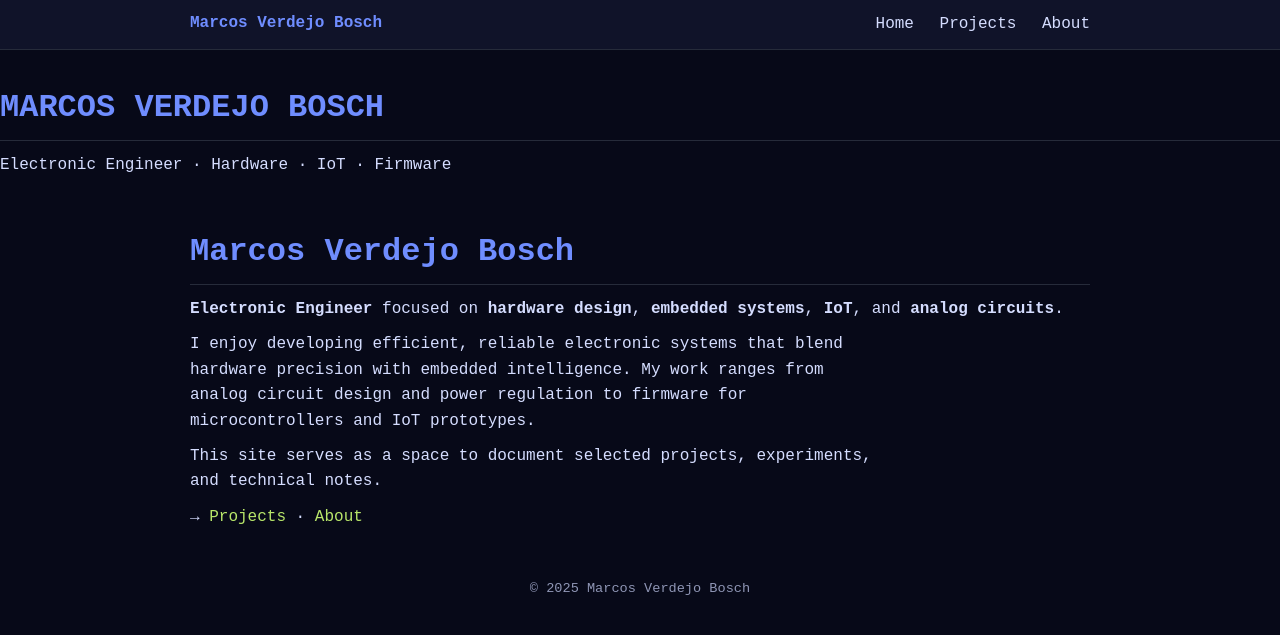
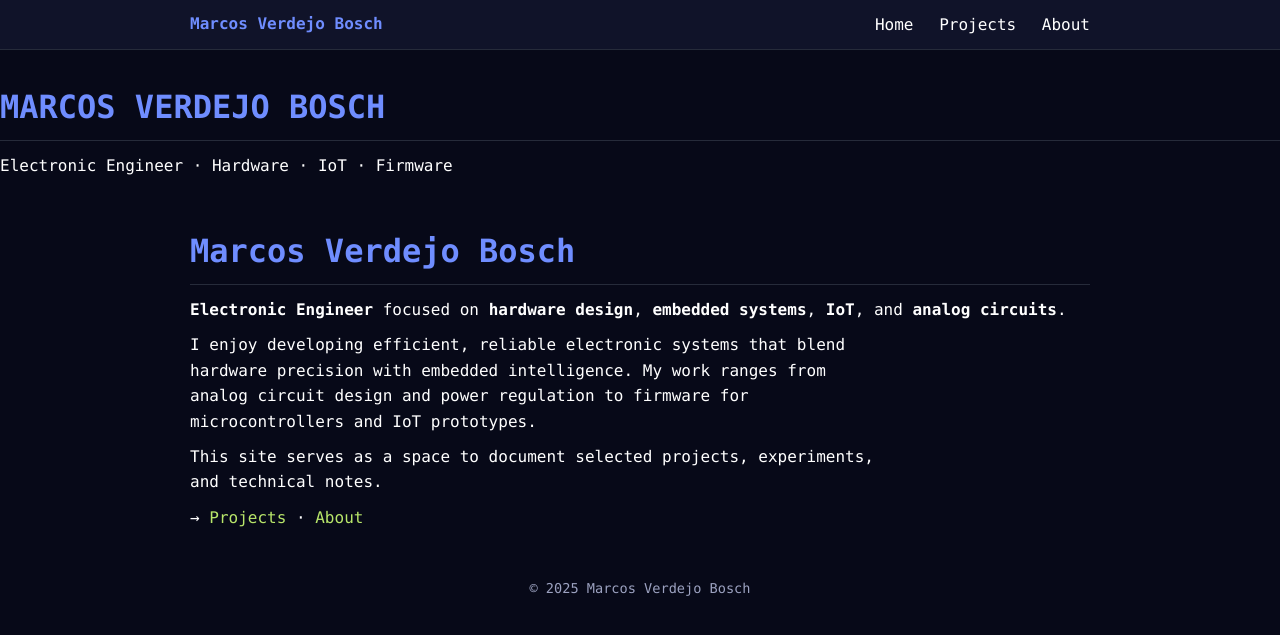
Before and after one commit to MarcosVerde/MarcosVerde.github.io, a Jekyll site: the page built from index.md, in a window 1280 px wide. Shown: the top 635 px of the page. Built offline with Jekyll 4.4.1, drawn with Linux system fonts in a browser that asks for light colours.

Commit message:
Update style.css
Improve typography: switch to Consolas, white text and center home title only

```diff
--- a/assets/css/style.css
+++ b/assets/css/style.css
@@ -1,20 +1,18 @@
 /* --------------------------------------------------------------
    Global dark theme (deep indigo/violet)
-   Font: Courier New (monospace)
-   Primary: soft bluish text
-   Accents: vivid blue + yellow-green (not full neon)
+   Font: Consolas (monospace-style, more legible)
+   Primary: white text
+   Accents: vivid blue + yellow-green
 -------------------------------------------------------------- */
-
-/* tweak: testing deployment refresh */
 
 :root {
   --bg: #070918;        /* main background: very dark indigo */
-  --bg-alt: #101329;    /* navbar / panels: slightly lighter */
-  --fg: #d5ddff;        /* primary text: soft blue-white */
-  --muted: #8f96b5;     /* secondary text: desaturated blue/gray */
+  --bg-alt: #101329;    /* navbar / panels */
+  --fg: #ffffff;        /* primary text: white */
+  --muted: #9ca2c0;     /* secondary text */
   --line: #262b3a;      /* subtle borders */
-  --accent: #6f8dff;    /* primary accent: vivid but serious blue */
-  --accent-alt: #b8e66a;/* secondary accent: yellow-green, softened */
+  --accent: #6f8dff;    /* primary accent: blue */
+  --accent-alt: #b8e66a;/* secondary accent: yellow-green */
 }
 
 /* Base layout */
@@ -25,7 +23,7 @@ body {
   padding: 0;
   background: var(--bg);
   color: var(--fg);
-  font-family: "Courier New", monospace;
+  font-family: Consolas, "Courier New", monospace;
   line-height: 1.6;
 }
 
@@ -43,14 +41,14 @@ main {
 /* Links */
 
 a {
-  color: var(--accent-alt);               /* yellow-green accent */
+  color: var(--accent-alt);
   text-decoration: none;
   border-bottom: 1px dotted transparent;
   transition: color 0.15s ease, border-color 0.15s ease;
 }
 
 a:hover {
-  color: var(--accent);                   /* blue on hover */
+  color: var(--accent);
   border-bottom-color: var(--accent);
 }
 
@@ -66,11 +64,11 @@ h3 {
 h1 {
   border-bottom: 1px solid var(--line);
   padding-bottom: 0.4rem;
-  color: var(--accent);                   /* strong blue for main titles */
+  color: var(--accent);  /* blue for main titles */
 }
 
 h2 {
-  color: var(--accent-alt);               /* yellow-green for section titles */
+  color: var(--accent-alt); /* yellow-green for section titles */
 }
 
 h3 {
@@ -83,7 +81,7 @@ p {
   margin: 0.6rem 0;
 }
 
-/* Lists (for Projects page, etc.) */
+/* Lists */
 
 ul {
   padding-left: 1.1rem;
@@ -93,7 +91,7 @@ li {
   margin: 0.3rem 0;
 }
 
-/* Navbar - top bar */
+/* Navbar */
 
 .navbar {
   background: var(--bg-alt);
@@ -111,19 +109,25 @@ li {
 
 .nav-title {
   font-weight: 700;
-  color: var(--accent);                   /* blue brand text */
+  color: var(--accent);
   text-decoration: none;
 }
 
 .nav-links a {
   margin-left: 1rem;
-  color: var(--fg);                       /* soft bluish text */
+  color: var(--fg);
   border-bottom: none;
 }
 
 .nav-links a:hover,
 .nav-links a.active {
-  color: var(--accent-alt);               /* yellow-green highlight */
+  color: var(--accent-alt);
+}
+
+/* Home page title centered */
+
+.home-page h1 {
+  text-align: center;
 }
 
 /* Footer */
@@ -135,7 +139,7 @@ li {
   margin: 2.5rem 0;
 }
 
-/* Responsive tweaks */
+/* Responsive */
 
 @media (max-width: 600px) {
   .nav-container {
```
